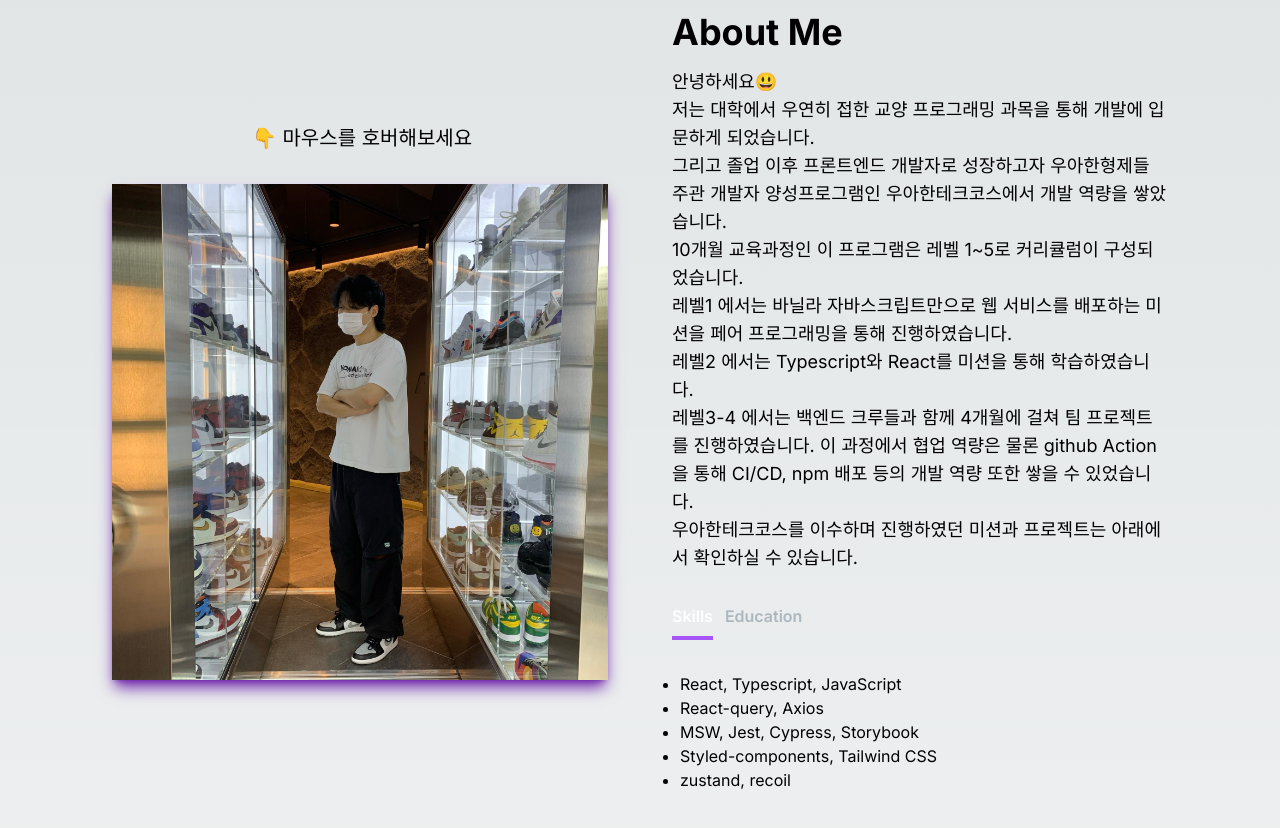
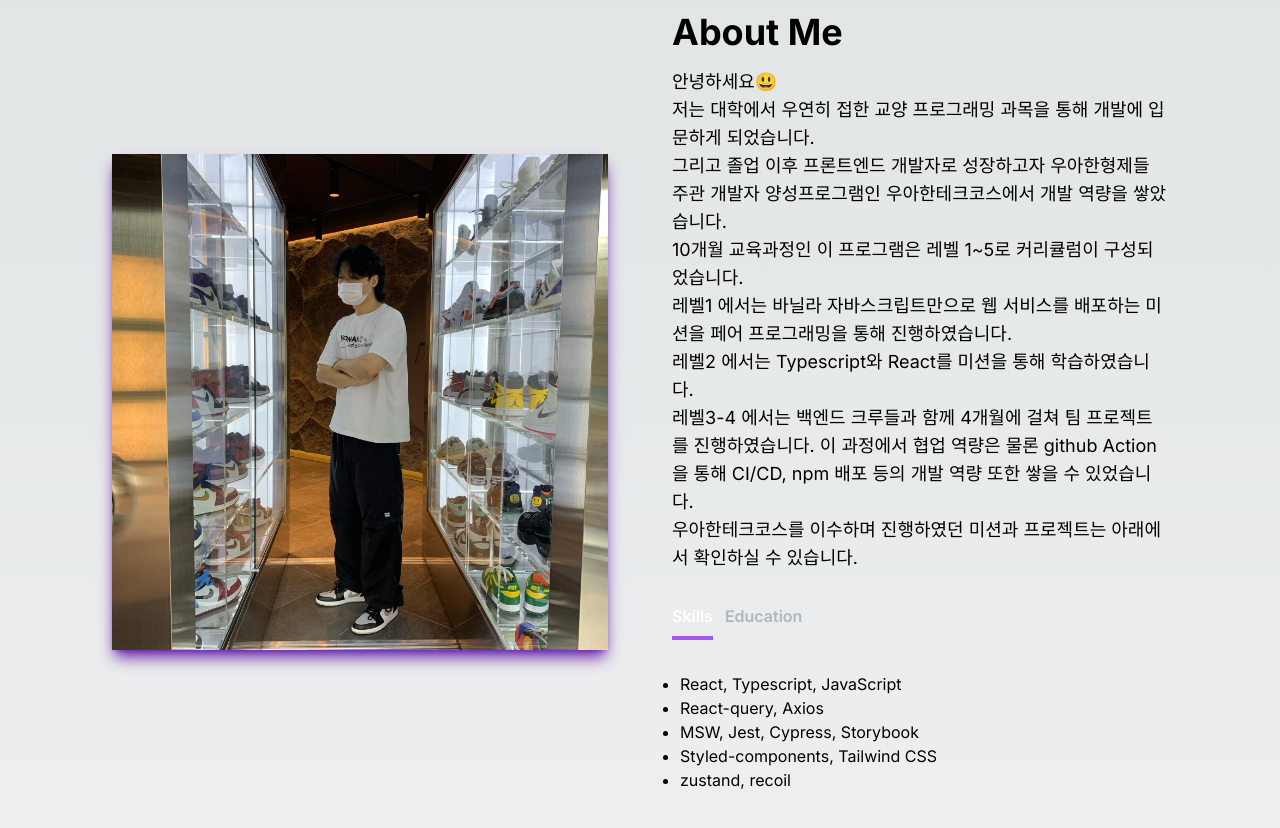
Before and after one commit to shackstack/next-portfolio, a Next.js app: page / in a window 1280 px wide. Shown: the part 900-1728 px from the top of the page. Built offline with nearby package versions, Linux system fonts and the light colour scheme.

Commit message:
fix: AboutSection 문구 수정

```diff
--- a/src/components/AboutSection.tsx
+++ b/src/components/AboutSection.tsx
@@ -81,9 +81,6 @@ const AboutSection = () => {
     <section className='py-48 min-h-screen dark:text-white' id='about'>
       <div className='md:grid md:grid-cols-2 gap-8 items-center py-8 px-4 xl:gap-16 sm:py-16 xl:px-16'>
         <div className='flex flex-col'>
-          <div className='text-xl text-center w-[500px] mb-8'>
-            👇 마우스를 호버해보세요
-          </div>
           <div ref={ref}>
             <Image
               src='/images/profile.jpg'
```
